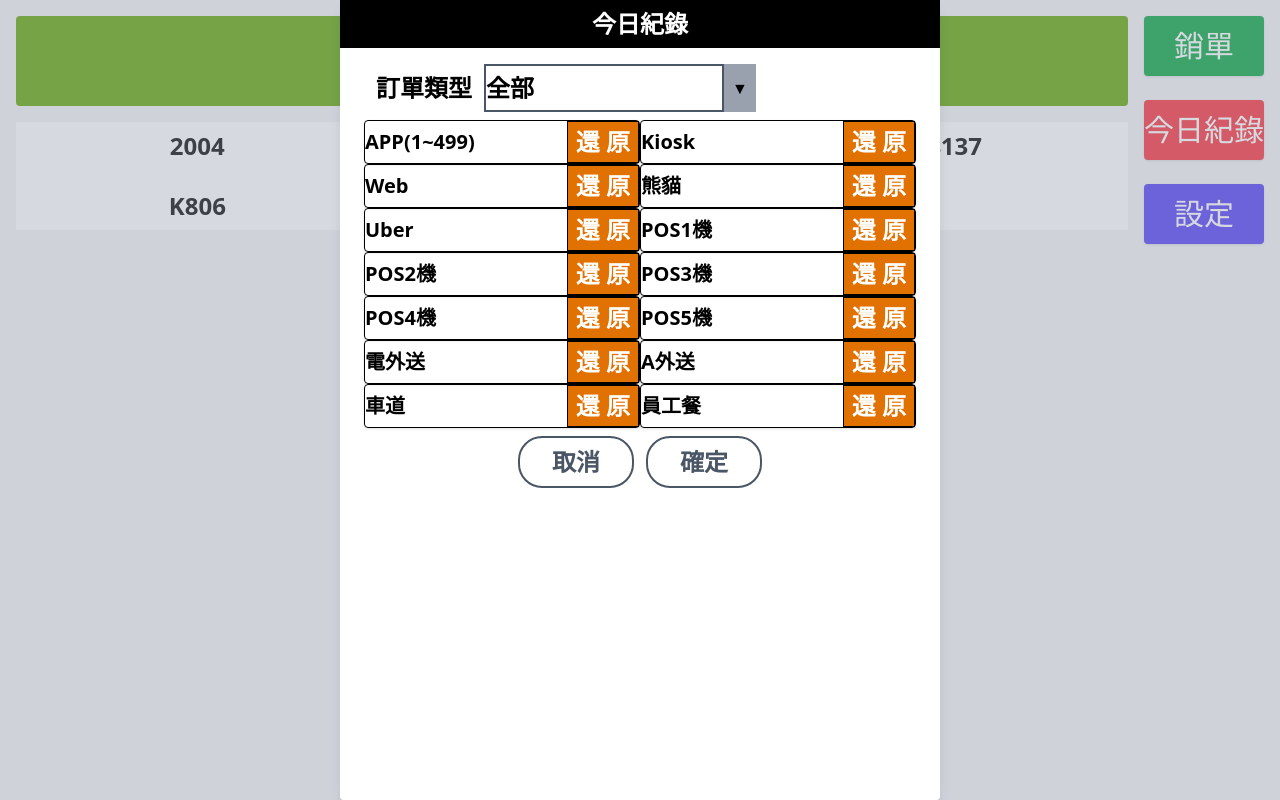
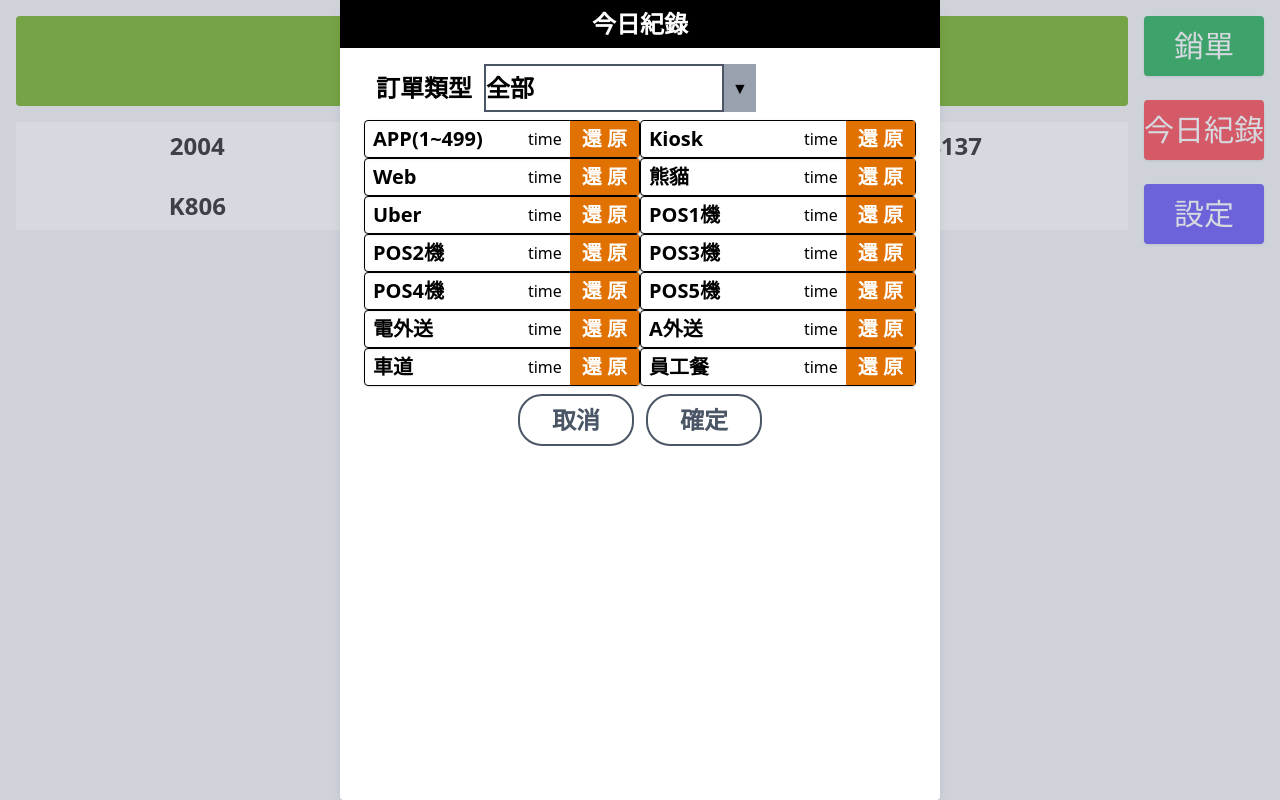
Before and after one commit to Roger0122/callNumber, a Vue app: page /admin in a window 1280 px wide. Both pictures are taken after a click on the button "今日紀錄". Built offline with nearby package versions, Linux system fonts and the light colour scheme.

Commit message:
修正 今日紀錄樣式調整追加時間

```diff
--- a/src/components/DayRecord.vue
+++ b/src/components/DayRecord.vue
@@ -25,13 +25,18 @@
   <div
     v-for="item in orderSources"
     :key="item.key"
-        class="flex items-center justify-between border rounded shadow-sm">
-        <span class="font-bold text-xl">{{ item.label }}</span>
+    class="grid grid-cols-[1fr_auto_auto] items-center border rounded shadow-sm"
+  >
+    <!-- 左側叫號 -->
+    <p class="font-bold text-xl px-2 truncate">{{ item.label }}</p>
 
-          <div class="bg-amber-600">
-            <div class="border px-2 py-1 font-bold">
+    <!-- 中間時間 -->
+    <p class="text-base text-right px-2">{{ item.time }}time</p>
+
+    <!-- 右側橘底區塊 (外層要滿高、滿寬，內層按鈕右對齊) -->
+    <div class="bg-amber-600 w-full h-full flex justify-end items-center">
       <button
-                class="rounded text-white text-2xl"
+        class="text-white text-xl font-bold px-3 py-1"
         @click="toggleSource(item.key, true)"
       >
         還 原
@@ -39,8 +44,6 @@
     </div>
   </div>
 </div>
-    </div>
-
 
       <div class="flex justify-center gap-3 mb-4">
         <button class=" font-semibold text-2xl px-8 py-2 border-2 border-gray-600 text-gray-600 rounded-3xl" @click="cancel">取消</button>
--- a/src/components/SystemSettings.vue
+++ b/src/components/SystemSettings.vue
@@ -13,7 +13,7 @@
         :key="item.key"
         class="flex items-center justify-between border px-4 py-2 rounded shadow-sm"
       >
-        <span class="font-bold text-lg">{{ item.label }}</span>
+        <p class="font-bold text-lg">{{ item.label }}</p>
         <div class="flex gap-1">
           <button
             class="w-12 py-1 rounded text-white"
```
Lines whose indentation alone changed are shown as unchanged.
